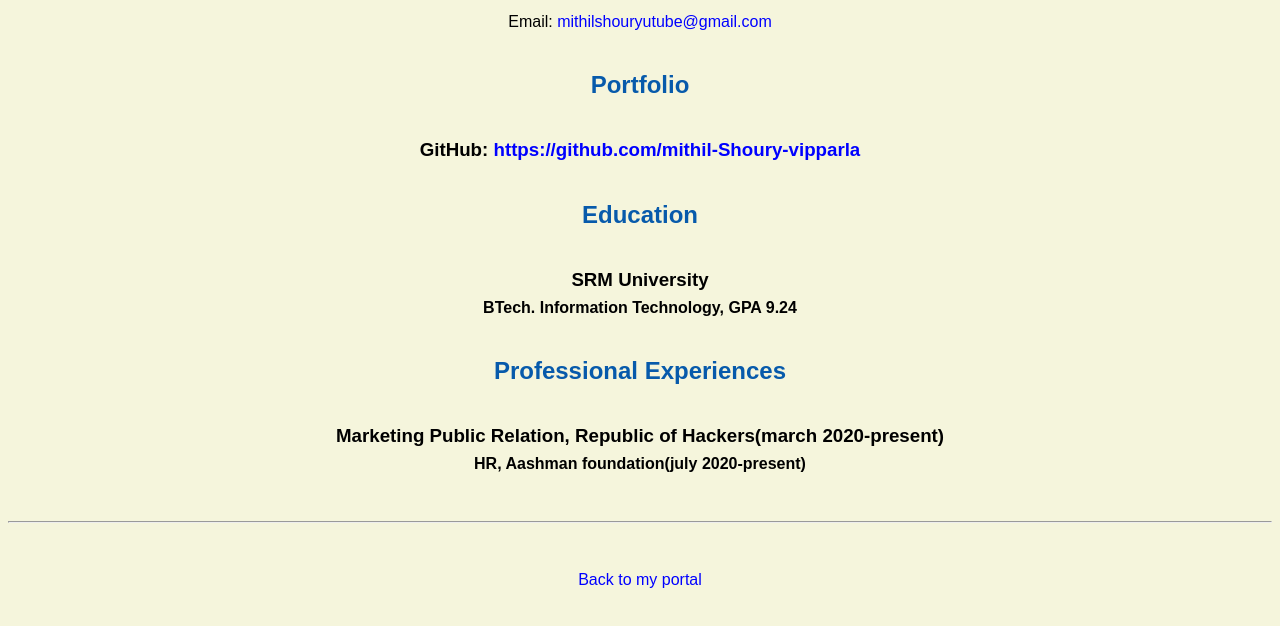
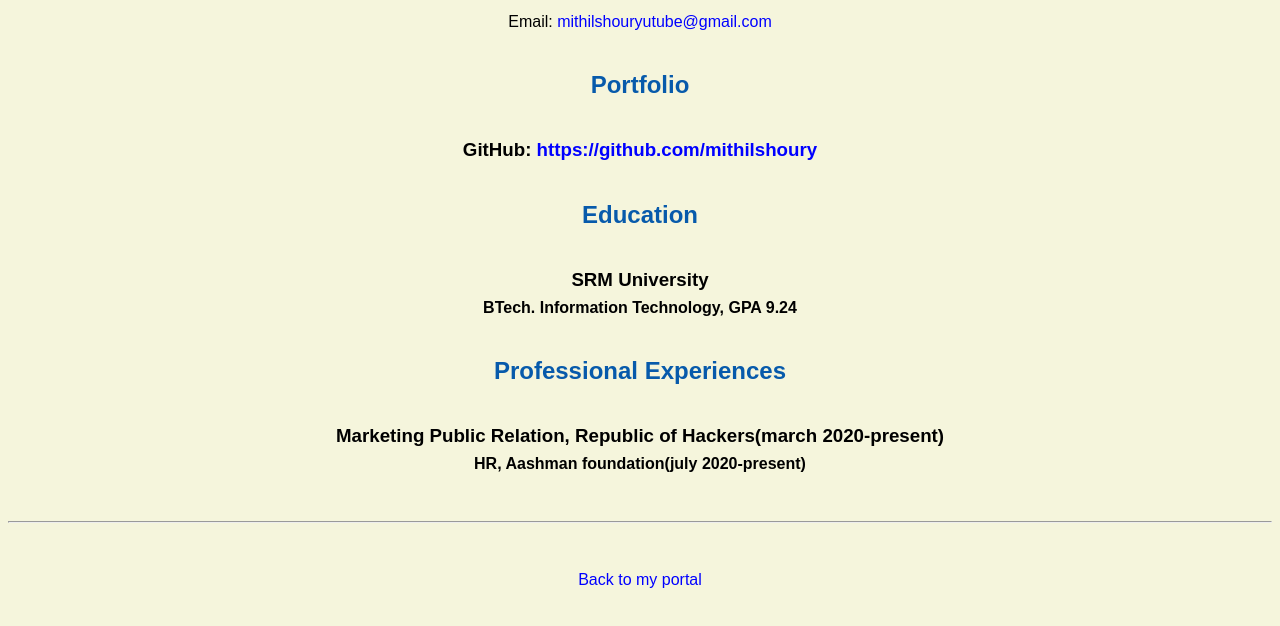
Before and after one commit to mithilshoury/mithilshoury, a plain HTML site: page resume.html in a window 1280 px wide. Shown: the part 164-790 px from the top of the page. Drawn offline with Linux system fonts and the light colour scheme; files that its build step writes are made by us from their sources.

Commit message:
Update resume.html

```diff
--- a/resume.html
+++ b/resume.html
@@ -23,7 +23,7 @@
     <!-- don't post physical address, personal phone number or other personal information on the web! -->
 
     <h2>Portfolio</h2>
-      <h3>GitHub: <a href="https://github.com/Mithil-Shoury-vipparla" target="_blank">https://github.com/mithil-Shoury-vipparla</a></h3>
+      <h3>GitHub: <a href="https://github.com/mithilshoury" target="_blank">https://github.com/mithilshoury</a></h3>
 
     <h2>Education</h2>
 
```
